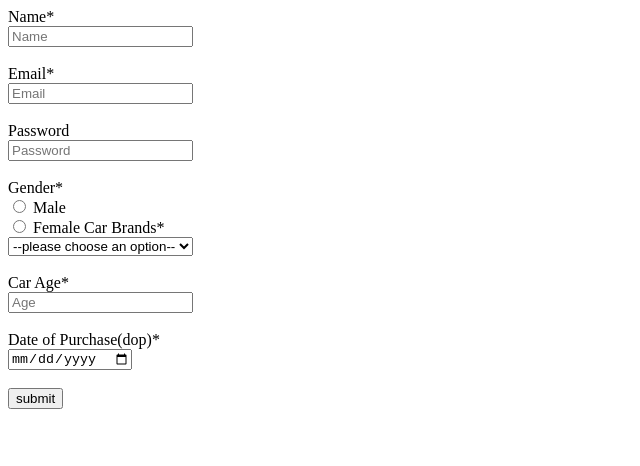
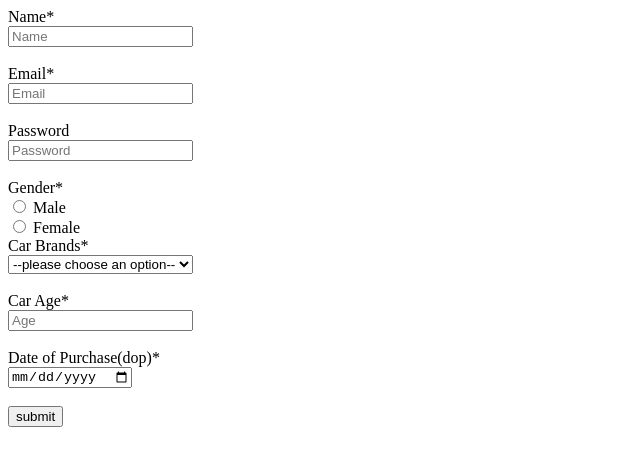
Before and after one commit to acciojob/car-insurance-form-kajal-1999-cloud, a website: page main.html in a window 1280 px wide. Shown: the whole page, without its empty margins (0-640 px from the left). Drawn offline with Linux system fonts and the light colour scheme.

Commit message:
created a submission

```diff
--- a/main.html
+++ b/main.html
@@ -24,7 +24,7 @@
 		 <input type="radio" name="gender" id="gender_m" required>
 		 <label for="gender_m">Male</label><br>
 		 <input type="radio" name="gender" id="gender_f" required>
-		<label for="gender_f">Female</label>
+		<label for="gender_f">Female</label><br>
 
 
 
```
